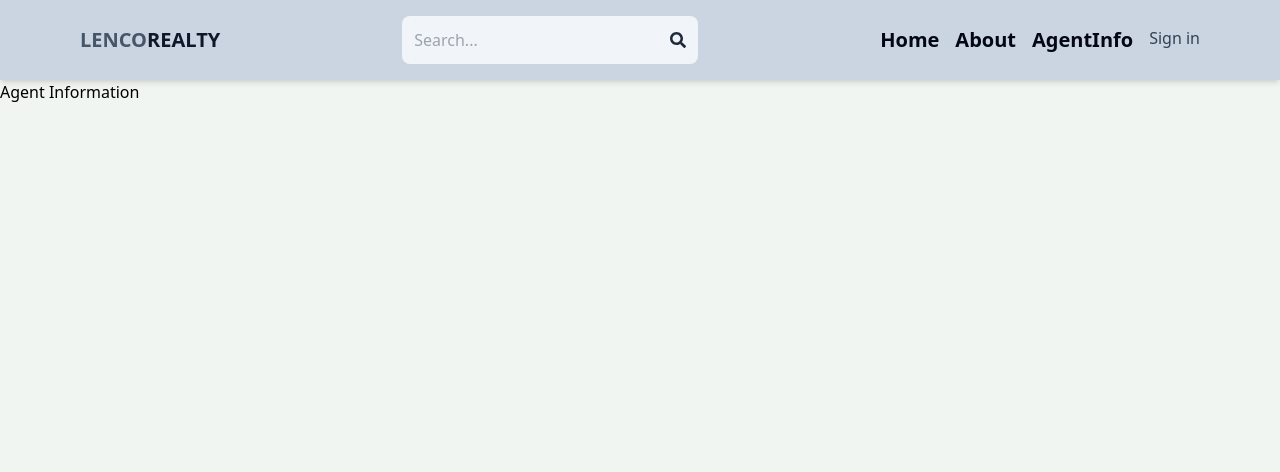
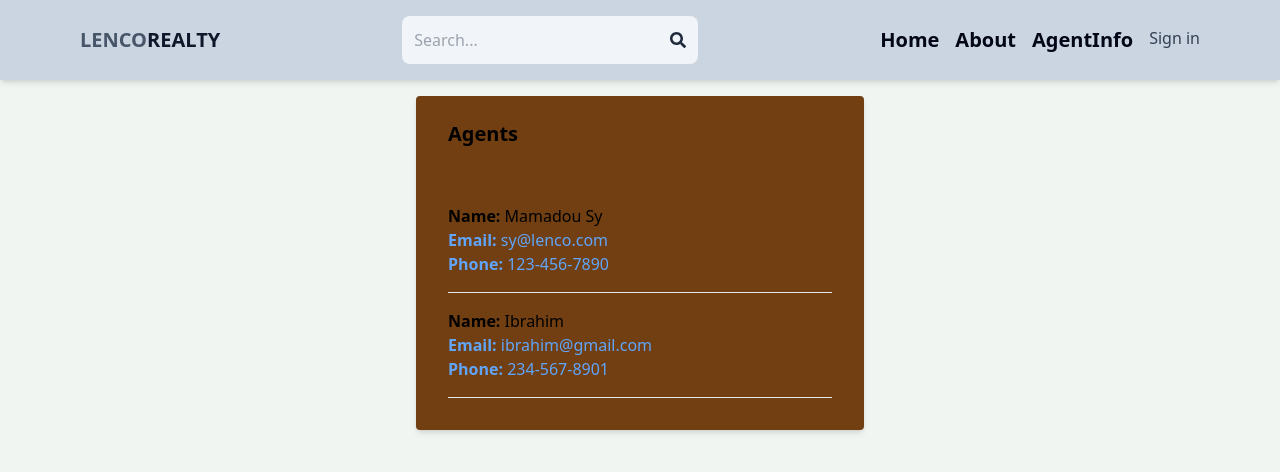
Before and after one commit to Aminatou05/Capstone-2024, a React (Vite) app: page /agent-info in a window 1280 px wide. Shown: the top 472 px of the page. Built offline with nearby package versions, Linux system fonts and the light colour scheme.

Commit message:
add css on agent page

```diff
--- a/src/pages/AgentInfo.jsx
+++ b/src/pages/AgentInfo.jsx
@@ -1,9 +1,27 @@
 import React from 'react'
 
-function AgentInfo() {
+const agents = [
+  { id: 1, name: 'Mamadou Sy', email: 'sy@lenco.com', phone: '123-456-7890' },
+  { id: 2, name: 'Ibrahim', email: 'ibrahim@gmail.com', phone: '234-567-8901' },
+
+];
+const AgentInfo = () => {
+
   return (
-    <h1>Agent Information</h1>
-  )
-}
+    <div className="max-w-md mx-auto shadow-md rounded px-8 pt-6 pb-8 mb-4 m-4 bg-yellow-900">
+      <h2 className="text-xl font-bold mb-10">Agents</h2>
+      <ul>
+        {agents.map(agent => (
+          <li key={agent.id} className="border-b py-4">
+            <p className=""><strong>Name:</strong> {agent.name}</p>
+            <p className="text-blue-400"><strong>Email:</strong> {agent.email}</p>
+            <p className="text-blue-400"><strong>Phone:</strong> {agent.phone}</p>
+          </li>
+        ))}
+      </ul>
+    </div>
+  );
+};
 
-export default AgentInfo
+
+export default AgentInfo;
```
Also changed, not shown: 1 other file (tests, documents, lock files or other folders).
